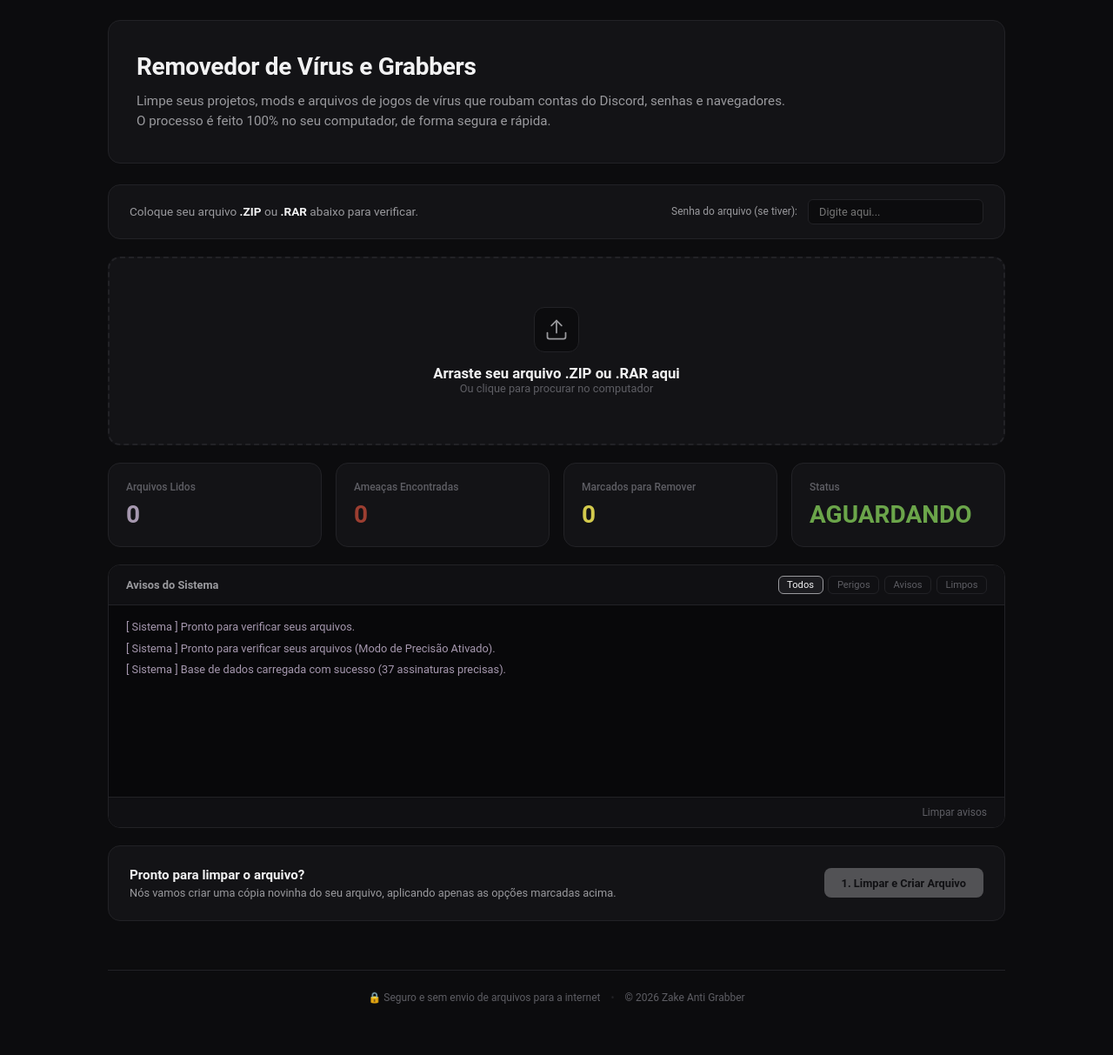
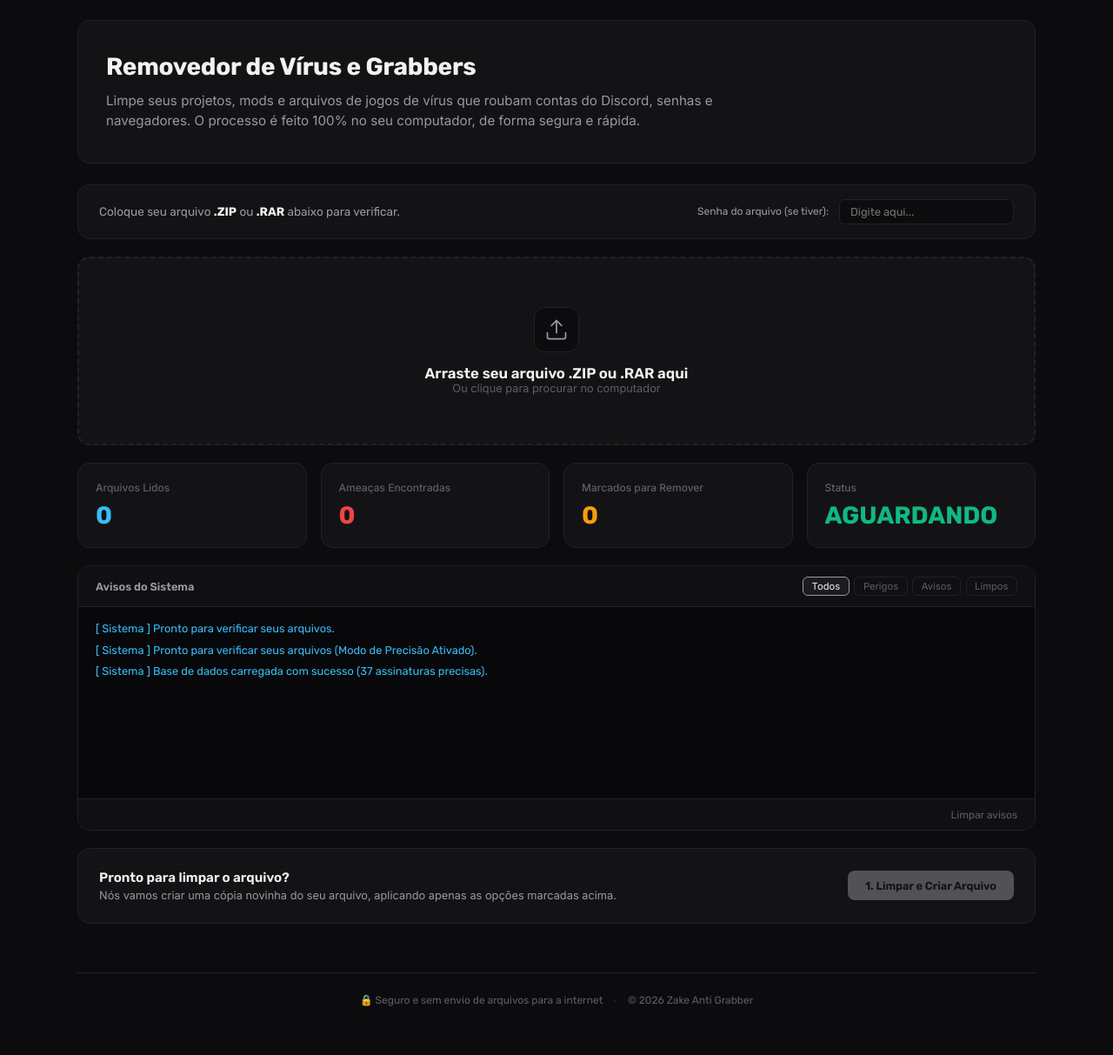
Before and after one commit to realpanco/GrabberRemover-OpenSource-by-ZAKE, a plain HTML site: page index.html in a window 1280 px wide. Shown: the part 103-1316 px from the top of the page at 87% size. Drawn offline with nearby package versions, Linux system fonts and the light colour scheme.

Commit message:
Update style.css

```diff
--- a/style.css
+++ b/style.css
@@ -1,15 +1,9 @@
-/* ==========================================================================
-   ZAKE ANTI GRABBER // STYLE.CSS (LIMPO & NEUTRO)
-   Zero saturação, sem luzes neon e com foco em legibilidade e clareza.
-   ========================================================================== */
-
 @import url('https://fonts.googleapis.com/css2?family=Inter:wght@400;500;600&family=Rubik:wght@400;500;600;700&display=swap');
 
 :root {
-    --font-sans: 'Roboto', 'Roboto', sans-serif;
-    --font-ui: 'Roboto', sans-serif;
+    --font-sans: 'Rubik', 'Inter', sans-serif;
+    --font-ui: 'Inter', sans-serif;
 
-    /* Tons estritamente neutros e sem saturação (Escala de Cinzas) */
     --bg-root: #0c0c0e;
     --bg-card: #131316;
     --bg-card-hover: #18181c;
@@ -22,11 +16,10 @@
     --text-secondary: #9a9a9e;
     --text-muted: #5e5e64;
 
-    /* Cores funcionais (Exclusivas para alertas, status e terminal) */
-    --color-cyan: #a698af;
-    --color-red: #9c3e31;
-    --color-yellow: #d3ca4d;
-    --color-green: #6ba54a;
+    --color-cyan: #38bdf8;
+    --color-red: #ef4444;
+    --color-yellow: #f59e0b;
+    --color-green: #10b981;
 
     --transition-smooth: all 0.2s ease-in-out;
 }
@@ -52,9 +45,8 @@ body.app-body {
     -webkit-font-smoothing: antialiased;
 }
 
-/* Container Centralizado e Organizado */
 .app-container {
-    max-width: 1080px;
+    max-width: 1150px;
     width: 100%;
     margin: 0 auto;
     padding: 2rem 1.5rem;
@@ -64,7 +56,6 @@ body.app-body {
     flex-grow: 1;
 }
 
-/* Estrutura Padrão dos Cartões (Neutro e Sóbrio) */
 .clean-card {
     background: var(--bg-card);
     border: 1px solid var(--border-color);
@@ -76,570 +67,147 @@ body.app-body {
     border-color: var(--border-hover);
 }
 
-/* ==========================================================================
-   CABEÇALHO (HEADER)
-   ========================================================================== */
-.navbar {
-    display: flex;
-    justify-content: space-between;
-    align-items: center;
-    padding: 1rem 1.5rem;
-}
+/* NAVBAR */
+.navbar { display: flex; justify-content: space-between; align-items: center; padding: 1rem 1.5rem; }
+.brand-link { display: flex; align-items: center; gap: 0.75rem; text-decoration: none; }
+.brand-icon-wrapper { width: 36px; height: 36px; background: #1c1c20; border: 1px solid var(--border-color); border-radius: 8px; display: flex; align-items: center; justify-content: center; }
+.brand-icon { color: var(--text-primary); }
+.brand-title { font-size: 1.1rem; font-weight: 500; color: var(--text-secondary); }
+.brand-title strong { font-weight: 700; color: var(--text-primary); }
+.navbar-actions { display: flex; align-items: center; gap: 0.75rem; }
 
-.brand-link {
-    display: flex;
-    align-items: center;
-    gap: 0.75rem;
-    text-decoration: none;
-}
+/* BOTÕES */
+.btn { padding: 0.6rem 1.25rem; border-radius: 8px; font-size: 0.8rem; font-weight: 600; cursor: pointer; transition: var(--transition-smooth); border: none; display: inline-flex; align-items: center; justify-content: center; gap: 0.5rem; text-decoration: none; font-family: var(--font-ui); }
+.btn-sm { padding: 0.4rem 0.8rem; font-size: 0.75rem; }
+.btn-outline { background: transparent; border: 1px solid var(--border-color); color: var(--text-primary); }
+.btn-outline:hover { background: #1c1c20; border-color: var(--border-hover); }
+.btn-primary { background: #e2e2e5; color: #0c0c0e; }
+.btn-primary:hover:not(:disabled) { background: #ffffff; }
+.btn-success { background: var(--color-green); color: #ffffff; }
+.btn-success:hover { background: #059669; }
+.btn:disabled { opacity: 0.3; cursor: not-allowed; }
+.hidden-input, .hidden-btn { display: none !important; }
 
-.brand-icon-wrapper {
-    width: 36px;
-    height: 36px;
-    background: #1c1c20;
-    border: 1px solid var(--border-color);
-    border-radius: 8px;
-    display: flex;
-    align-items: center;
-    justify-content: center;
-}
+/* HERO & WORKSPACE */
+.hero-section { padding: 2.25rem 2rem; display: flex; flex-direction: column; gap: 0.75rem; }
+.hero-title { font-size: 1.75rem; font-weight: 700; color: var(--text-primary); letter-spacing: -0.3px; }
+.hero-description { color: var(--text-secondary); font-size: 0.95rem; line-height: 1.5; max-width: 750px; font-family: var(--font-ui); }
+.workspace-section { display: flex; flex-direction: column; gap: 1.25rem; }
+.toolbar-card { display: flex; flex-direction: column; gap: 1rem; padding: 1rem 1.5rem; font-size: 0.85rem; font-family: var(--font-ui); }
 
-.brand-icon {
-    color: var(--text-primary);
-}
+@media (min-width: 640px) { .toolbar-card { flex-direction: row; justify-content: space-between; align-items: center; } }
 
-.brand-title {
-    font-size: 1.1rem;
-    font-weight: 500;
-    color: var(--text-secondary);
-}
+.toolbar-info { color: var(--text-secondary); }
+.toolbar-info strong { color: var(--text-primary); }
+.toolbar-password { display: flex; align-items: center; gap: 0.75rem; }
+.password-label { font-size: 0.75rem; color: var(--text-secondary); }
+.password-input { background: var(--bg-root); border: 1px solid var(--border-color); border-radius: 6px; padding: 0.4rem 0.75rem; color: var(--text-primary); font-size: 0.8rem; outline: none; transition: var(--transition-smooth); }
+.password-input:focus { border-color: var(--text-secondary); }
 
-.brand-title strong {
-    font-weight: 700;
-    color: var(--text-primary);
-}
+/* DROPZONE */
+.dropzone-card { padding: 3.5rem 1.5rem; text-align: center; cursor: pointer; border: 2px dashed var(--border-color); background: var(--bg-card); border-radius: 14px; transition: var(--transition-smooth); display: flex; justify-content: center; align-items: center; }
+.dropzone-card:hover, .dropzone-card.dragover { border-color: #4a4a50; background: var(--bg-card-hover); }
+.dropzone-content { display: flex; flex-direction: column; align-items: center; gap: 0.85rem; }
+.dropzone-icon { width: 52px; height: 52px; background: var(--bg-root); border: 1px solid var(--border-color); border-radius: 12px; display: flex; align-items: center; justify-content: center; color: var(--text-secondary); }
+.dropzone-title { font-size: 1.05rem; font-weight: 600; color: var(--text-primary); }
+.dropzone-subtitle { color: var(--text-muted); font-size: 0.8rem; font-family: var(--font-ui); }
 
-.navbar-actions {
-    display: flex;
-    align-items: center;
-    gap: 0.75rem;
-}
-
-.status-pill {
-    display: flex;
-    align-items: center;
-    gap: 0.5rem;
-    background: var(--bg-root);
-    border: 1px solid var(--border-color);
-    padding: 0.4rem 0.85rem;
-    border-radius: 20px;
-    font-size: 0.75rem;
-    font-family: var(--font-ui);
-    color: var(--text-secondary);
-}
-
-.pulse-dot {
-    width: 6px;
-    height: 6px;
-    background-color: var(--color-green);
-    border-radius: 50%;
-}
-
-/* ==========================================================================
-   BOTÕES
-   ========================================================================== */
-.btn {
-    padding: 0.6rem 1.25rem;
-    border-radius: 8px;
-    font-size: 0.8rem;
-    font-weight: 600;
-    cursor: pointer;
-    transition: var(--transition-smooth);
-    border: none;
-    display: inline-flex;
-    align-items: center;
-    justify-content: center;
-    gap: 0.5rem;
-    text-decoration: none;
-    font-family: var(--font-ui);
-}
-
-.btn-sm {
-    padding: 0.4rem 0.8rem;
-    font-size: 0.75rem;
-}
-
-.btn-outline {
-    background: transparent;
-    border: 1px solid var(--border-color);
-    color: var(--text-primary);
-}
-
-.btn-outline:hover {
-    background: #1c1c20;
-    border-color: var(--border-hover);
-}
-
-.btn-primary {
-    background: #e2e2e5;
-    color: #0c0c0e;
-}
-
-.btn-primary:hover:not(:disabled) {
-    background: #ffffff;
-}
-
-.btn-success {
-    background: var(--color-green);
-    color: #ffffff;
-}
-
-.btn-success:hover {
-    background: #059669;
-}
-
-.btn:disabled {
-    opacity: 0.3;
-    cursor: not-allowed;
-}
-
-.hidden-input, .hidden-btn {
-    display: none !important;
-}
-
-/* ==========================================================================
-   APRESENTAÇÃO (HERO)
-   ========================================================================== */
-.hero-section {
-    padding: 2.25rem 2rem;
-    display: flex;
-    flex-direction: column;
-    gap: 0.75rem;
-}
-
-.hero-title {
-    font-size: 1.75rem;
-    font-weight: 700;
-    color: var(--text-primary);
-    letter-spacing: -0.3px;
-}
-
-.hero-description {
-    color: var(--text-secondary);
-    font-size: 0.95rem;
-    line-height: 1.5;
-    max-width: 750px;
-    font-family: var(--font-ui);
-}
-
-/* ==========================================================================
-   ÁREA DE TRABALHO E DROPZONE
-   ========================================================================== */
-.workspace-section {
-    display: flex;
-    flex-direction: column;
-    gap: 1.25rem;
-}
-
-.toolbar-card {
-    display: flex;
-    flex-direction: column;
-    gap: 1rem;
-    padding: 1rem 1.5rem;
-    font-size: 0.85rem;
-    font-family: var(--font-ui);
-}
-
-@media (min-width: 640px) {
-    .toolbar-card {
-        flex-direction: row;
-        justify-content: space-between;
-        align-items: center;
-    }
-}
-
-.toolbar-info {
-    color: var(--text-secondary);
-}
-
-.toolbar-info strong {
-    color: var(--text-primary);
-}
-
-.toolbar-password {
-    display: flex;
-    align-items: center;
-    gap: 0.75rem;
-}
-
-.password-label {
-    font-size: 0.75rem;
-    color: var(--text-secondary);
-}
-
-.password-input {
-    background: var(--bg-root);
-    border: 1px solid var(--border-color);
-    border-radius: 6px;
-    padding: 0.4rem 0.75rem;
-    color: var(--text-primary);
-    font-size: 0.8rem;
-    outline: none;
-    transition: var(--transition-smooth);
-}
-
-.password-input:focus {
-    border-color: var(--text-secondary);
-}
-
-/* Caixa de Arrastar Arquivo */
-.dropzone-card {
-    padding: 3.5rem 1.5rem;
-    text-align: center;
-    cursor: pointer;
-    border: 2px dashed var(--border-color);
-    background: var(--bg-card);
-    border-radius: 14px;
-    transition: var(--transition-smooth);
-    display: flex;
-    justify-content: center;
-    align-items: center;
-}
-
-.dropzone-card:hover, .dropzone-card.dragover {
-    border-color: #4a4a50;
-    background: var(--bg-card-hover);
-}
-
-.dropzone-content {
-    display: flex;
-    flex-direction: column;
-    align-items: center;
-    gap: 0.85rem;
-}
-
-.dropzone-icon {
-    width: 52px;
-    height: 52px;
-    background: var(--bg-root);
-    border: 1px solid var(--border-color);
-    border-radius: 12px;
-    display: flex;
-    align-items: center;
-    justify-content: center;
-    color: var(--text-secondary);
-}
-
-.dropzone-title {
-    font-size: 1.05rem;
-    font-weight: 600;
-    color: var(--text-primary);
-}
-
-.dropzone-subtitle {
-    color: var(--text-muted);
-    font-size: 0.8rem;
-    font-family: var(--font-ui);
-}
-
-/* ==========================================================================
-   ESTATÍSTICAS (ÚNICA ÁREA DE CORES EM DESTAQUE)
-   ========================================================================== */
-.stats-grid {
-    display: grid;
-    grid-template-columns: repeat(1, 1fr);
-    gap: 1rem;
-}
-
-@media (min-width: 480px) {
-    .stats-grid {
-        grid-template-columns: repeat(2, 1fr);
-    }
-}
-
-@media (min-width: 768px) {
-    .stats-grid {
-        grid-template-columns: repeat(4, 1fr);
-    }
-}
-
-.stat-card {
-    padding: 1.25rem;
-    display: flex;
-    flex-direction: column;
-    gap: 0.5rem;
-}
-
-.stat-label {
-    font-size: 0.75rem;
-    font-weight: 500;
-    color: var(--text-muted);
-    font-family: var(--font-ui);
-}
-
-.stat-number {
-    font-size: 1.75rem;
-    font-weight: 700;
-}
-
-/* Cores funcionais estritas nas estatísticas */
+/* STATS */
+.stats-grid { display: grid; grid-template-columns: repeat(1, 1fr); gap: 1rem; }
+@media (min-width: 480px) { .stats-grid { grid-template-columns: repeat(2, 1fr); } }
+@media (min-width: 768px) { .stats-grid { grid-template-columns: repeat(4, 1fr); } }
+.stat-card { padding: 1.25rem; display: flex; flex-direction: column; gap: 0.5rem; }
+.stat-label { font-size: 0.75rem; font-weight: 500; color: var(--text-muted); font-family: var(--font-ui); }
+.stat-number { font-size: 1.75rem; font-weight: 700; }
 .val-cyan { color: var(--color-cyan); }
 .val-red { color: var(--color-red); }
 .val-yellow { color: var(--color-yellow); }
 .val-green { color: var(--color-green); }
 
 /* ==========================================================================
-   PAINEL DE REMOÇÃO DE VÍRUS (TABELA)
+   PAINEL DE AUDITORIA COM DESTAQUE DE REVISÃO
    ========================================================================== */
 .audit-section {
     overflow: hidden;
+    border-color: #3f3f46; /* Borda um pouco mais forte para chamar atenção */
+    box-shadow: 0 4px 20px rgba(0, 0, 0, 0.5);
+    transition: var(--transition-smooth);
 }
 
-.hidden-section {
-    display: none !important;
+.audit-section.highlight-alert {
+    border-color: var(--color-yellow);
+    box-shadow: 0 0 25px rgba(245, 158, 11, 0.15);
 }
 
-.audit-header {
-    display: flex;
-    justify-content: space-between;
-    align-items: center;
-    padding: 1rem 1.5rem;
-    background: #101013;
-    border-bottom: 1px solid var(--border-color);
+.hidden-section { display: none !important; }
+.audit-header { display: flex; justify-content: space-between; align-items: center; padding: 1rem 1.5rem; background: #101013; border-bottom: 1px solid var(--border-color); }
+.audit-title { font-size: 0.95rem; font-weight: 600; color: #ffffff; }
+.audit-summary-badge { background: rgba(239, 68, 68, 0.15); color: var(--color-red); padding: 0.25rem 0.7rem; border-radius: 6px; font-size: 0.75rem; font-weight: 600; font-family: var(--font-ui); }
+.audit-table-wrapper { max-height: 420px; overflow-y: auto; }
+.audit-table { width: 100%; border-collapse: collapse; text-align: left; font-size: 0.8rem; font-family: var(--font-ui); }
+.audit-table th { background: var(--bg-root); color: var(--text-muted); font-size: 0.7rem; font-weight: 600; padding: 0.85rem 1rem; border-bottom: 1px solid var(--border-color); position: sticky; top: 0; z-index: 10; }
+.audit-table td { padding: 0.85rem 1rem; border-bottom: 1px solid var(--border-color); color: var(--text-primary); vertical-align: top; }
+.audit-table tr:hover td { background: rgba(255, 255, 255, 0.02); }
+
+/* Visualização do Trecho Infectado (Code Snippet Box) */
+.code-snippet-box {
+    background: #08080a;
+    border: 1px solid #27272a;
+    border-radius: 6px;
+    padding: 6px 8px;
+    font-family: 'Inter', monospace;
+    font-size: 0.7rem;
+    color: #fca5a5; /* Tom avermelhado suave para indicar o perigo no código */
+    max-width: 320px;
+    overflow-x: auto;
+    white-space: pre-wrap;
+    word-break: break-all;
+    line-height: 1.3;
 }
 
-.audit-title {
-    font-size: 0.9rem;
-    font-weight: 600;
-    color: var(--text-primary);
+.code-snippet-line {
+    display: block;
+    color: var(--text-muted);
+    font-size: 0.65rem;
+    margin-bottom: 2px;
+    border-bottom: 1px solid rgba(255,255,255,0.05);
+    padding-bottom: 2px;
 }
 
-.audit-summary-badge {
-    background: rgba(239, 68, 68, 0.15);
-    color: var(--color-red);
-    padding: 0.2rem 0.6rem;
-    border-radius: 6px;
-    font-size: 0.75rem;
-    font-weight: 600;
-    font-family: var(--font-ui);
-}
-
-.audit-table-wrapper {
-    max-height: 320px;
-    overflow-y: auto;
-}
-
-.audit-table {
-    width: 100%;
-    border-collapse: collapse;
-    text-align: left;
-    font-size: 0.8rem;
-    font-family: var(--font-ui);
-}
-
-.audit-table th {
-    background: var(--bg-root);
-    color: var(--text-muted);
-    font-size: 0.7rem;
-    font-weight: 600;
-    padding: 0.75rem 1rem;
-    border-bottom: 1px solid var(--border-color);
-    position: sticky;
-    top: 0;
-}
-
-.audit-table td {
-    padding: 0.85rem 1rem;
-    border-bottom: 1px solid var(--border-color);
-    color: var(--text-primary);
-}
-
-.audit-table tr:hover td {
-    background: rgba(255, 255, 255, 0.02);
-}
-
-/* Gravidades com cores apenas no indicador */
-.tag-severity {
-    padding: 0.15rem 0.45rem;
-    border-radius: 4px;
-    font-size: 0.65rem;
-    font-weight: 700;
-}
-
+.tag-severity { padding: 0.15rem 0.45rem; border-radius: 4px; font-size: 0.65rem; font-weight: 700; display: inline-block; margin-top: 4px; }
 .sev-CRITICAL { background: rgba(239, 68, 68, 0.15); color: var(--color-red); }
 .sev-HIGH { background: rgba(245, 158, 11, 0.15); color: var(--color-yellow); }
 .sev-MEDIUM { background: rgba(56, 189, 248, 0.15); color: var(--color-cyan); }
 
-/* Checkbox simples e visível */
-.custom-checkbox {
-    width: 16px;
-    height: 16px;
-    accent-color: var(--color-red);
-    cursor: pointer;
-}
+.custom-checkbox { width: 18px; height: 18px; accent-color: var(--color-red); cursor: pointer; }
 
-/* ==========================================================================
-   TERMINAL DE AVISOS EM TEMPO REAL
-   ========================================================================== */
-.terminal-section {
-    background: var(--bg-terminal);
-    overflow: hidden;
-}
-
-.terminal-topbar {
-    display: flex;
-    justify-content: space-between;
-    align-items: center;
-    padding: 0.75rem 1.25rem;
-    background: #101013;
-    border-bottom: 1px solid var(--border-color);
-}
-
-.terminal-title {
-    font-size: 0.8rem;
-    font-weight: 600;
-    color: var(--text-secondary);
-}
-
-.terminal-filters {
-    display: flex;
-    gap: 0.35rem;
-}
-
-.t-btn {
-    background: transparent;
-    border: 1px solid var(--border-color);
-    color: var(--text-muted);
-    font-size: 0.7rem;
-    padding: 0.2rem 0.6rem;
-    border-radius: 6px;
-    cursor: pointer;
-    transition: var(--transition-smooth);
-    font-family: var(--font-ui);
-}
-
-.t-btn.active, .t-btn:hover {
-    border-color: var(--text-secondary);
-    color: var(--text-primary);
-    background: #1c1c20;
-}
-
-.terminal-viewport {
-    padding: 1rem 1.25rem;
-    height: 220px;
-    overflow-y: auto;
-    font-size: 0.8rem;
-    font-family: var(--font-ui);
-    display: flex;
-    flex-direction: column;
-    gap: 0.4rem;
-}
-
-.log-line {
-    line-height: 1.4;
-}
-
-/* Exclusividade de cor nas mensagens de log */
+/* TERMINAL */
+.terminal-section { background: var(--bg-terminal); overflow: hidden; }
+.terminal-topbar { display: flex; justify-content: space-between; align-items: center; padding: 0.75rem 1.25rem; background: #101013; border-bottom: 1px solid var(--border-color); }
+.terminal-title { font-size: 0.8rem; font-weight: 600; color: var(--text-secondary); }
+.terminal-filters { display: flex; gap: 0.35rem; }
+.t-btn { background: transparent; border: 1px solid var(--border-color); color: var(--text-muted); font-size: 0.7rem; padding: 0.2rem 0.6rem; border-radius: 6px; cursor: pointer; transition: var(--transition-smooth); font-family: var(--font-ui); }
+.t-btn.active, .t-btn:hover { border-color: var(--text-secondary); color: var(--text-primary); background: #1c1c20; }
+.terminal-viewport { padding: 1rem 1.25rem; height: 220px; overflow-y: auto; font-size: 0.8rem; font-family: var(--font-ui); display: flex; flex-direction: column; gap: 0.4rem; }
+.log-line { line-height: 1.4; }
 .log-info { color: var(--text-secondary); }
 .log-clean { color: var(--color-green); }
 .log-warn { color: var(--color-yellow); }
 .log-danger { color: var(--color-red); font-weight: 600; }
 .log-sys { color: var(--color-cyan); }
+.terminal-footer { padding: 0.6rem 1.25rem; background: #101013; border-top: 1px solid var(--border-color); display: flex; justify-content: flex-end; }
+.btn-clear-term { background: transparent; border: none; color: var(--text-muted); font-size: 0.75rem; cursor: pointer; transition: var(--transition-smooth); font-family: var(--font-ui); }
+.btn-clear-term:hover { color: var(--text-primary); }
 
-.terminal-footer {
-    padding: 0.6rem 1.25rem;
-    background: #101013;
-    border-top: 1px solid var(--border-color);
-    display: flex;
-    justify-content: flex-end;
-}
+/* BARRA DE AÇÃO & RODAPÉ */
+.action-section { padding: 1.5rem; display: flex; flex-direction: column; gap: 1rem; }
+@media (min-width: 640px) { .action-section { flex-direction: row; align-items: center; justify-content: space-between; } }
+.action-info { display: flex; flex-direction: column; gap: 0.25rem; }
+.action-heading { font-size: 0.95rem; font-weight: 600; color: var(--text-primary); }
+.action-subheading { font-size: 0.8rem; color: var(--text-secondary); font-family: var(--font-ui); }
+.action-buttons-group { display: flex; gap: 0.75rem; width: 100%; }
+@media (min-width: 640px) { .action-buttons-group { width: auto; } }
 
-.btn-clear-term {
-    background: transparent;
-    border: none;
-    color: var(--text-muted);
-    font-size: 0.75rem;
-    cursor: pointer;
-    transition: var(--transition-smooth);
-    font-family: var(--font-ui);
-}
-
-.btn-clear-term:hover {
-    color: var(--text-primary);
-}
-
-/* ==========================================================================
-   BARRA DE AÇÃO (COMPILAÇÃO / DOWNLOAD)
-   ========================================================================== */
-.action-section {
-    padding: 1.5rem;
-    display: flex;
-    flex-direction: column;
-    gap: 1rem;
-}
-
-@media (min-width: 640px) {
-    .action-section {
-        flex-direction: row;
-        align-items: center;
-        justify-content: space-between;
-    }
-}
-
-.action-info {
-    display: flex;
-    flex-direction: column;
-    gap: 0.25rem;
-}
-
-.action-heading {
-    font-size: 0.95rem;
-    font-weight: 600;
-    color: var(--text-primary);
-}
-
-.action-subheading {
-    font-size: 0.8rem;
-    color: var(--text-secondary);
-    font-family: var(--font-ui);
-}
-
-.action-buttons-group {
-    display: flex;
-    gap: 0.75rem;
-    width: 100%;
-}
-
-@media (min-width: 640px) {
-    .action-buttons-group {
-        width: auto;
-    }
-}
-
-/* ==========================================================================
-   RODAPÉ
-   ========================================================================== */
-.app-footer {
-    width: 100%;
-    border-top: 1px solid var(--border-color);
-    background: var(--bg-root);
-    margin-top: 2rem;
-    padding: 1.5rem 0;
-}
-
-.footer-container {
-    max-width: 1080px;
-    margin: 0 auto;
-    padding: 0 1.5rem;
-    display: flex;
-    justify-content: center;
-    align-items: center;
-    gap: 0.75rem;
-    font-size: 0.75rem;
-    color: var(--text-muted);
-    font-family: var(--font-ui);
-}
-
-.footer-divider {
-    color: var(--border-color);
-}
+.app-footer { width: 100%; border-top: 1px solid var(--border-color); background: var(--bg-root); margin-top: 2rem; padding: 1.5rem 0; }
+.footer-container { max-width: 1080px; margin: 0 auto; padding: 0 1.5rem; display: flex; justify-content: center; align-items: center; gap: 0.75rem; font-size: 0.75rem; color: var(--text-muted); font-family: var(--font-ui); }
+.footer-divider { color: var(--border-color); }
```
